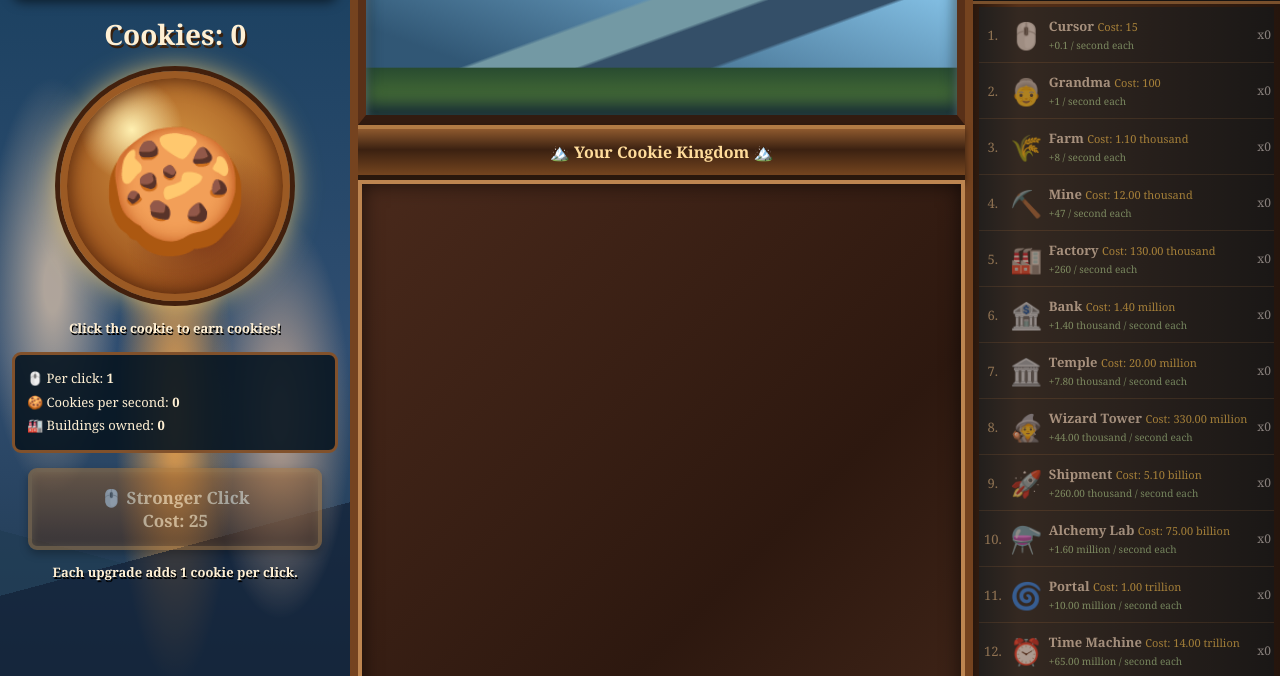
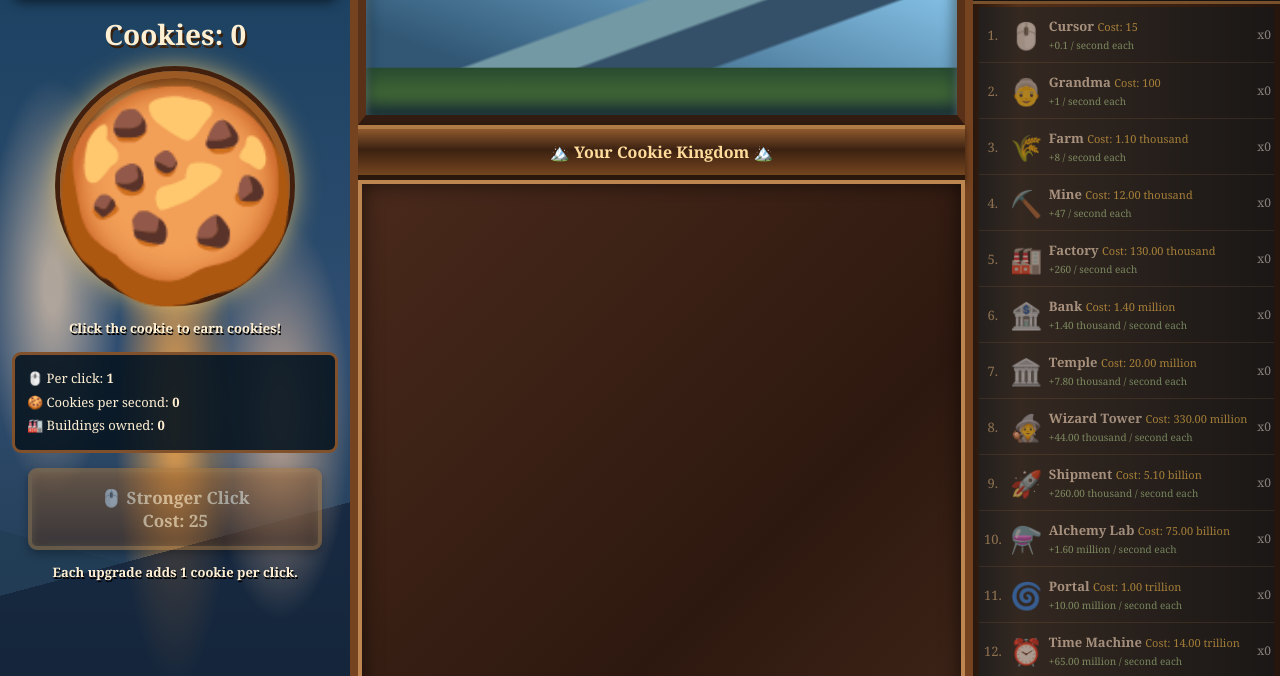
Before and after one commit to DarkModeGaming/67Cookie-Clicker-2.058, a plain HTML site: page index.html in a window 1280 px wide. Shown: the part 109-785 px from the top of the page. Drawn offline with Linux system fonts and the light colour scheme.

Commit message:
Add cookie styles to index.html
Add styles for cookie element in index.html

```diff
--- a/index.html
+++ b/index.html
@@ -648,6 +648,13 @@ h1 {
   justify-content: center !important;
   gap: 14px !important;
 }
+
+  #cookie {
+  font-size: clamp(140px, 16vw, 240px) !important;
+  display: flex;
+  align-items: center;
+  justify-content: center;
+  }
 </style>
 </head>
 
```
